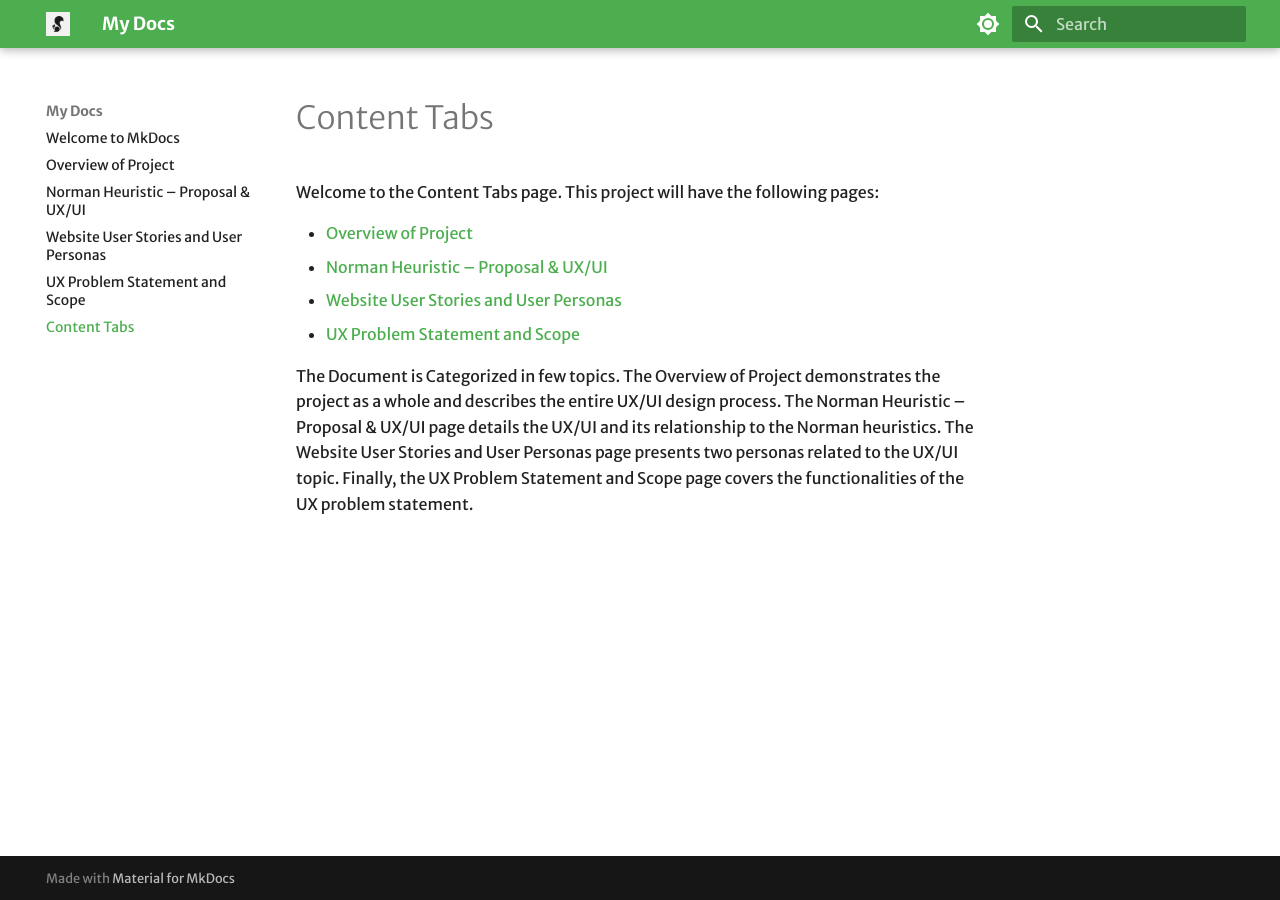
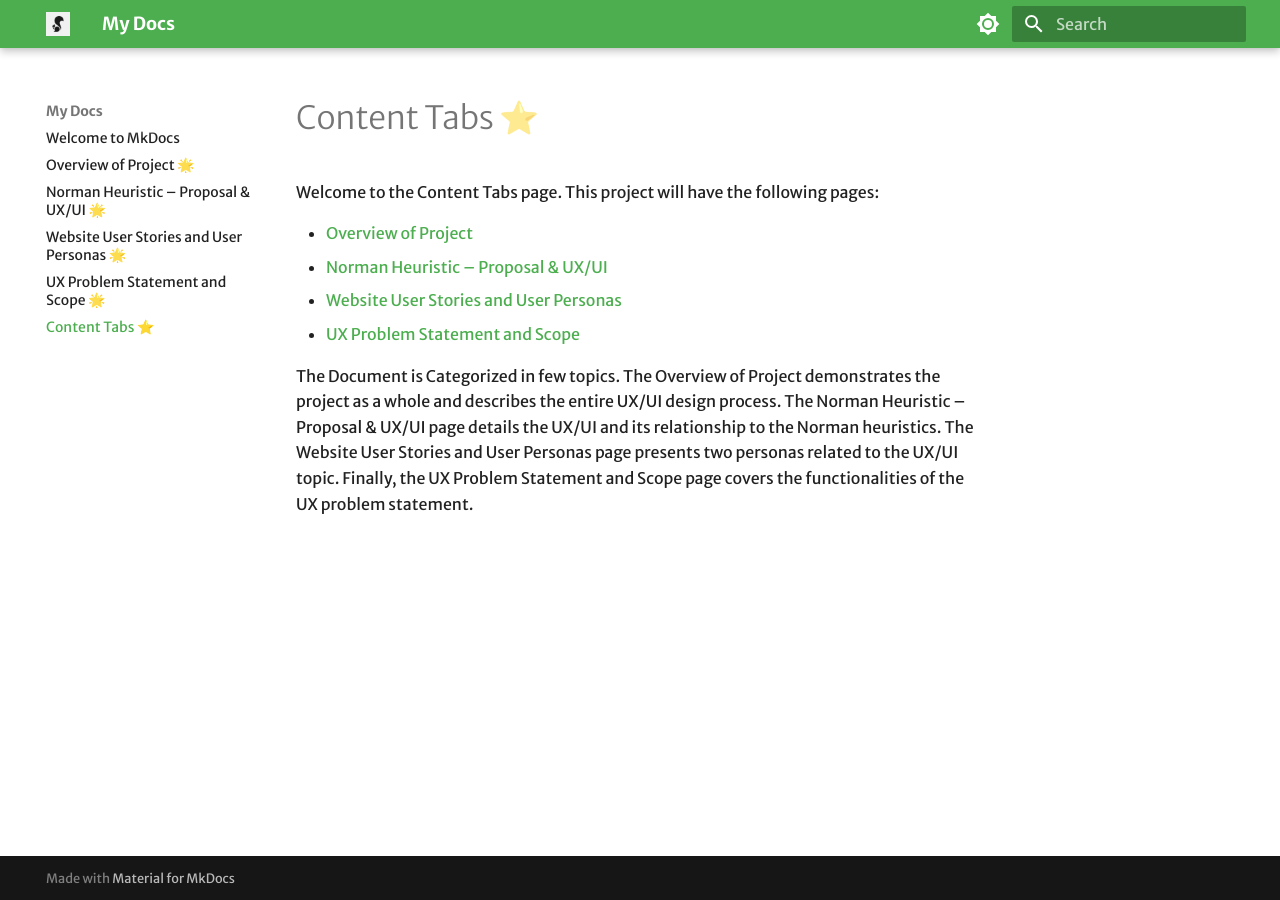
Before and after one commit to Tinabcit/mkdocs-material-Comm-2216, an MkDocs documentation site: the page built from docs/content.md, in a window 1280 px wide. Built offline with MkDocs 1.6.1 and Material for MkDocs 9.7.7, drawn with Linux system fonts in a browser that asks for light colours; some web fonts are replaced.

```diff
--- a/docs/content.md
+++ b/docs/content.md
@@ -1,4 +1,4 @@
-# Content Tabs
+# Content Tabs ⭐
 
 Welcome to the Content Tabs page. This project will have the following pages:
 
```
Also changed, not shown: docs/assignment1.md (+1 -1 lines), docs/assignment2.md (+1 -1 lines), docs/assignment3.md (+1 -1 lines), docs/assignment4.md (+1 -1 lines).
